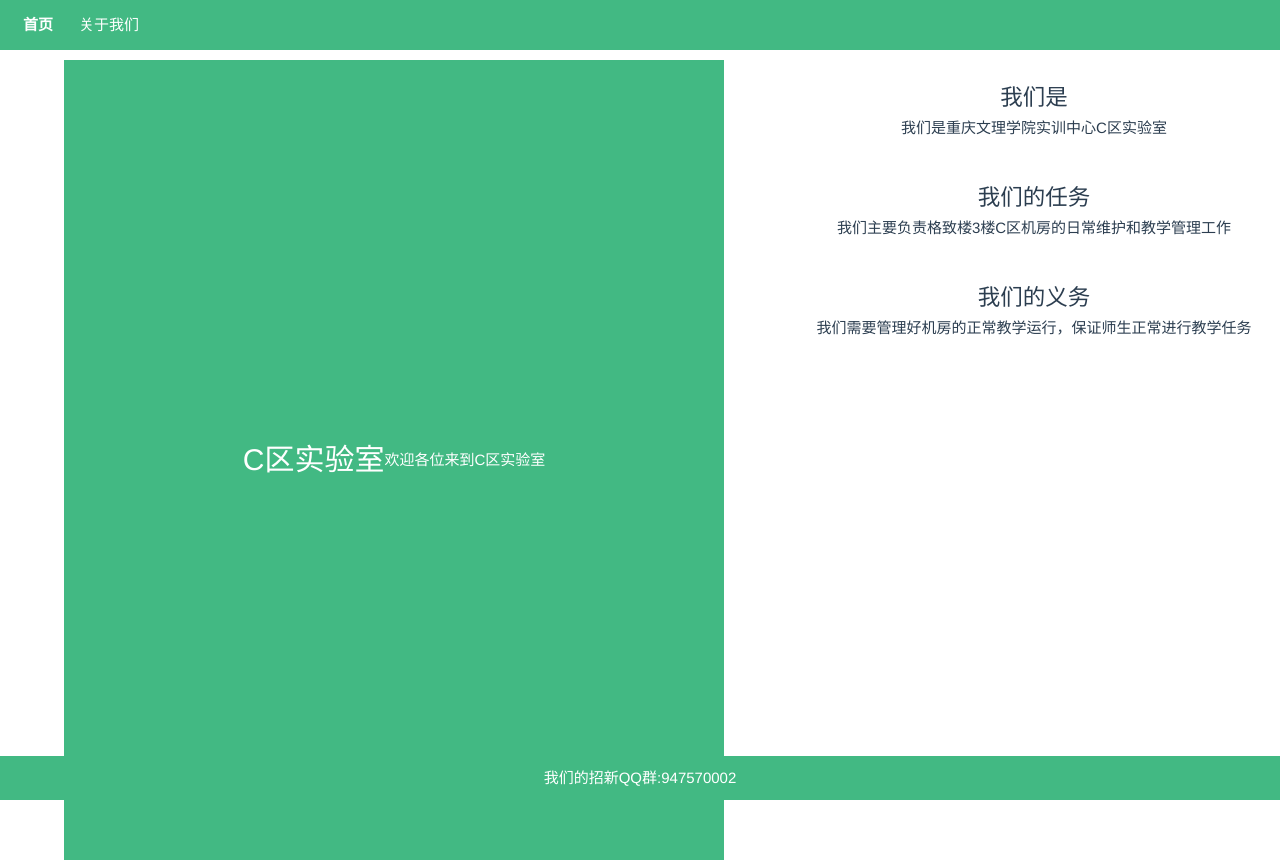
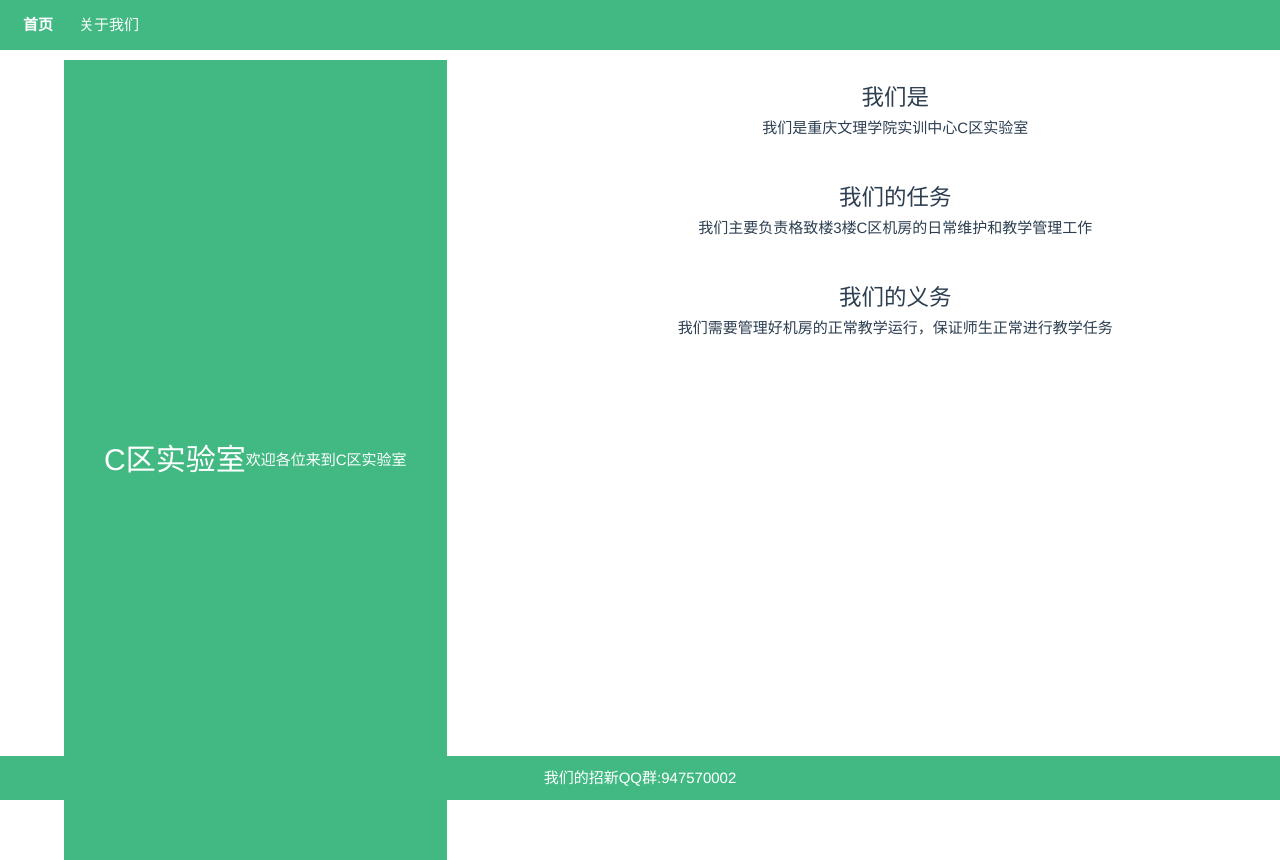
Before and after one commit to lishu620/Clab-Vue, a Vue app: page / in a window 1280 px wide. Shown: the top 860 px of the page. Built offline with nearby package versions, Linux system fonts and the light colour scheme.

Commit message:
Update Home.vue

```diff
--- a/src/components/Home.vue
+++ b/src/components/Home.vue
@@ -40,7 +40,7 @@ export default {
 
 /* 左侧列样式 */
 .left-column {
-    flex: 1;    /* 使其占据一半的宽度 */
+    flex: 0 1 auto;    /* 使其占据一半的宽度 */
     display: flex;
     align-items: center;    /*垂直对齐*/
     justify-content: center;    /*水平对齐*/
```
